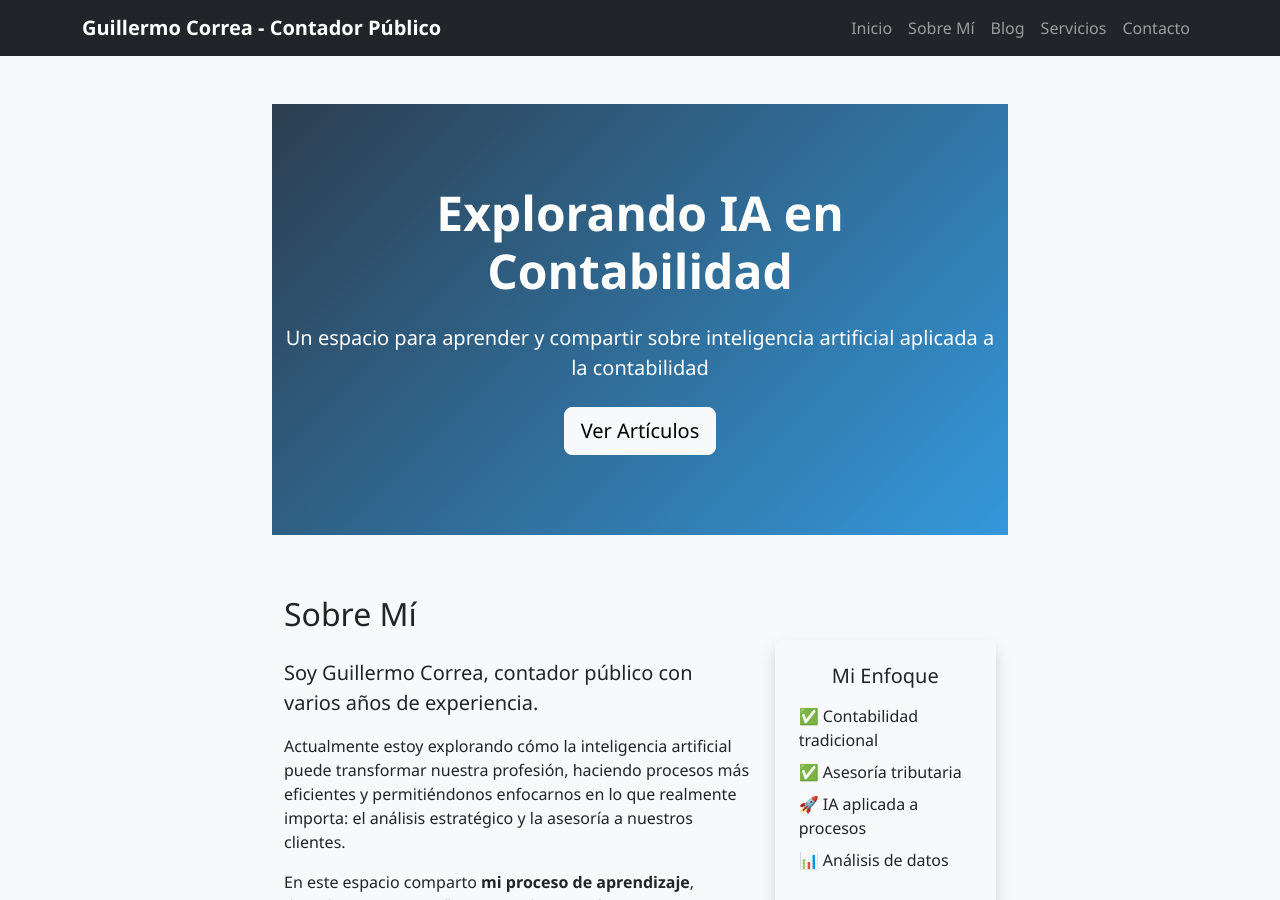
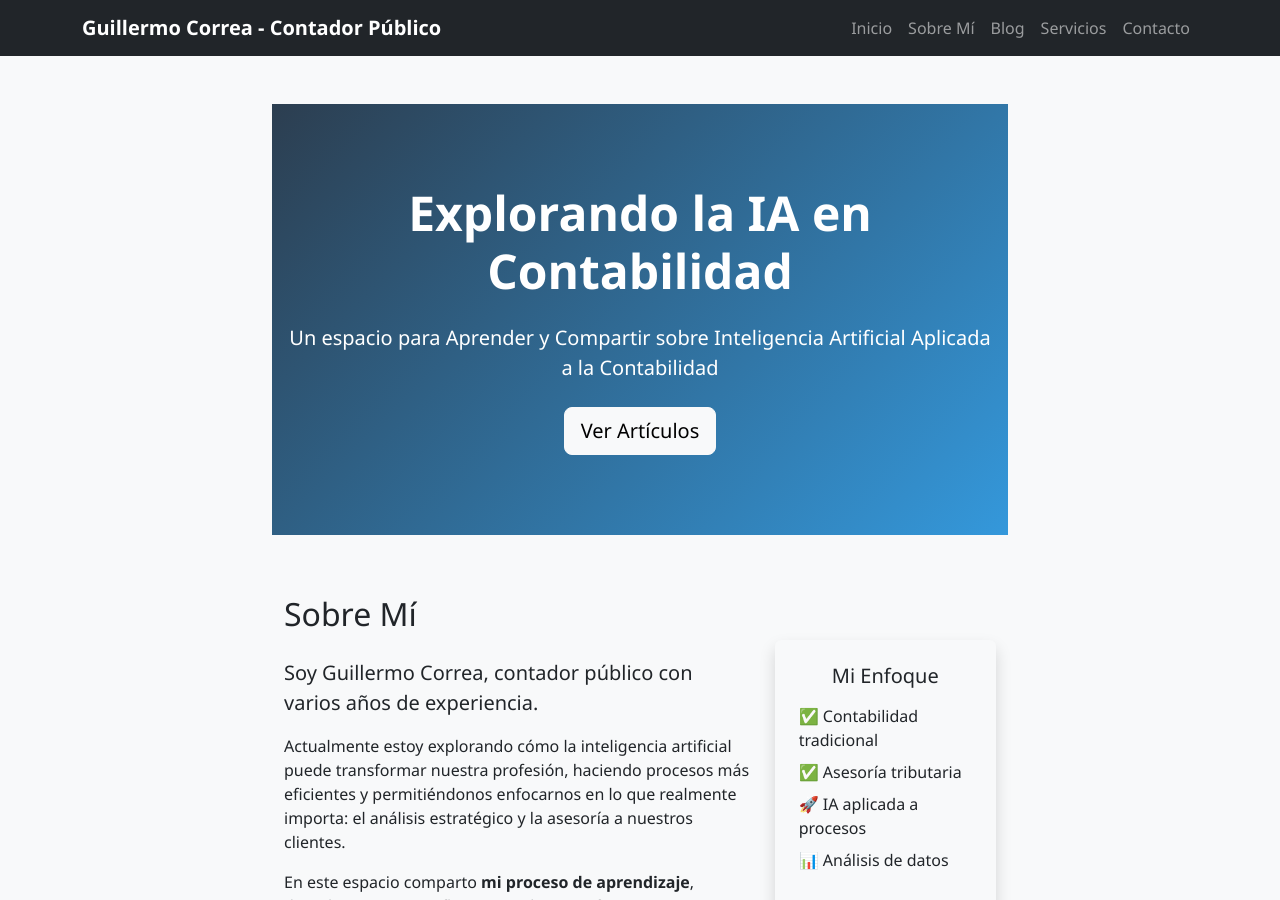
Before and after one commit to susu52/sitio-ia-contabilidad, a Jekyll site: the page built from index.md, in a window 1280 px wide and 900 px high. Built offline with Jekyll 4.4.1, drawn with Linux system fonts in a browser that asks for light colours.

Commit message:
Update headings and text for consistency in index.md

```diff
--- a/index.md
+++ b/index.md
@@ -6,8 +6,8 @@ title: Inicio
 <!-- Hero Section -->
 <section class="hero text-center">
     <div class="container">
-        <h1 class="display-5 fw-bold mb-4">Explorando IA en Contabilidad</h1>
-        <p class="lead mb-4">Un espacio para aprender y compartir sobre inteligencia artificial aplicada a la contabilidad</p>
+        <h1 class="display-5 fw-bold mb-4">Explorando la IA en Contabilidad</h1>
+        <p class="lead mb-4">Un espacio para Aprender y Compartir sobre Inteligencia Artificial Aplicada a la Contabilidad</p>
         <a href="/blog" class="btn btn-light btn-lg">Ver Artículos</a>
     </div>
 </section>
```
